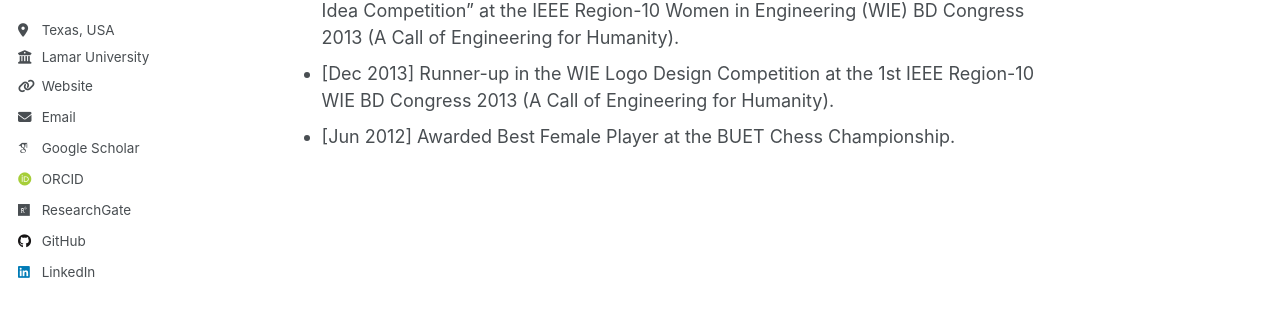
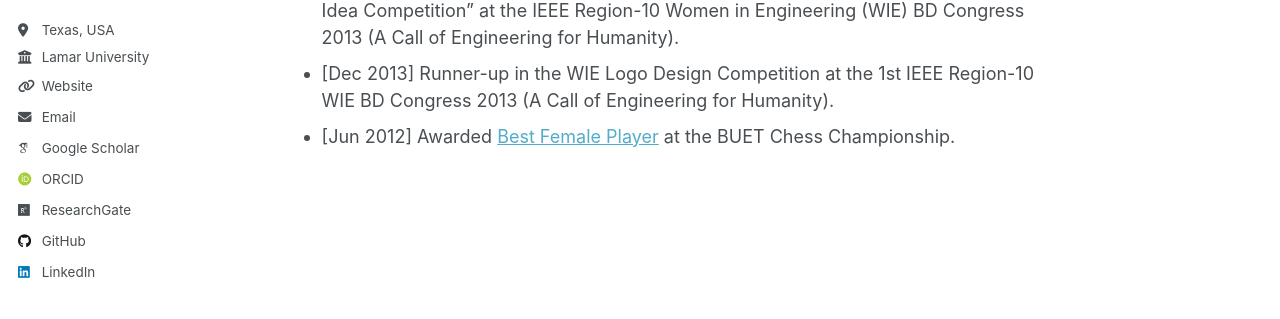
Before and after one commit to fferdaus/fferdaus.github.io, a Jekyll site: the page built from _pages/about.md, in a window 1280 px wide and 900 px high, scrolled down 3803 px. Shown: the part 351-670 px from the top of the window. Built offline with Jekyll 4.4.1, drawn with Linux system fonts in a browser that asks for light colours; some web fonts are replaced; part of the change alters nothing that is shown.

```diff
--- a/_pages/about.md
+++ b/_pages/about.md
@@ -104,7 +104,7 @@ I have published numerous scientific articles, including journal articles, confe
 - [Sep 2015] Successfully defended my BSc thesis titled "Use of Spectral Overlapping in Special Applications".
 - [Dec 2013] Received Honorable Mention in the "Humanitarian Technology Project Idea Competition" at the IEEE Region-10 Women in Engineering (WIE) BD Congress 2013 (A Call of Engineering for Humanity).
 - [Dec 2013] Runner-up in the WIE Logo Design Competition at the 1st IEEE Region-10 WIE BD Congress 2013 (A Call of Engineering for Humanity).
-- [Jun 2012] Awarded Best Female Player at the BUET Chess Championship.
+- [Jun 2012] Awarded [Best Female Player](https://drive.google.com/file/d/1fbPmE8YjEm97j8WsIQAlppIfdX6sl6HX/view?usp=sharing) at the BUET Chess Championship.
 
 <!--
 - [Dec 2015] Started professional career as a Trainee Project Engineer (Electrical) at Janasheba Foundation–USTC.
```
